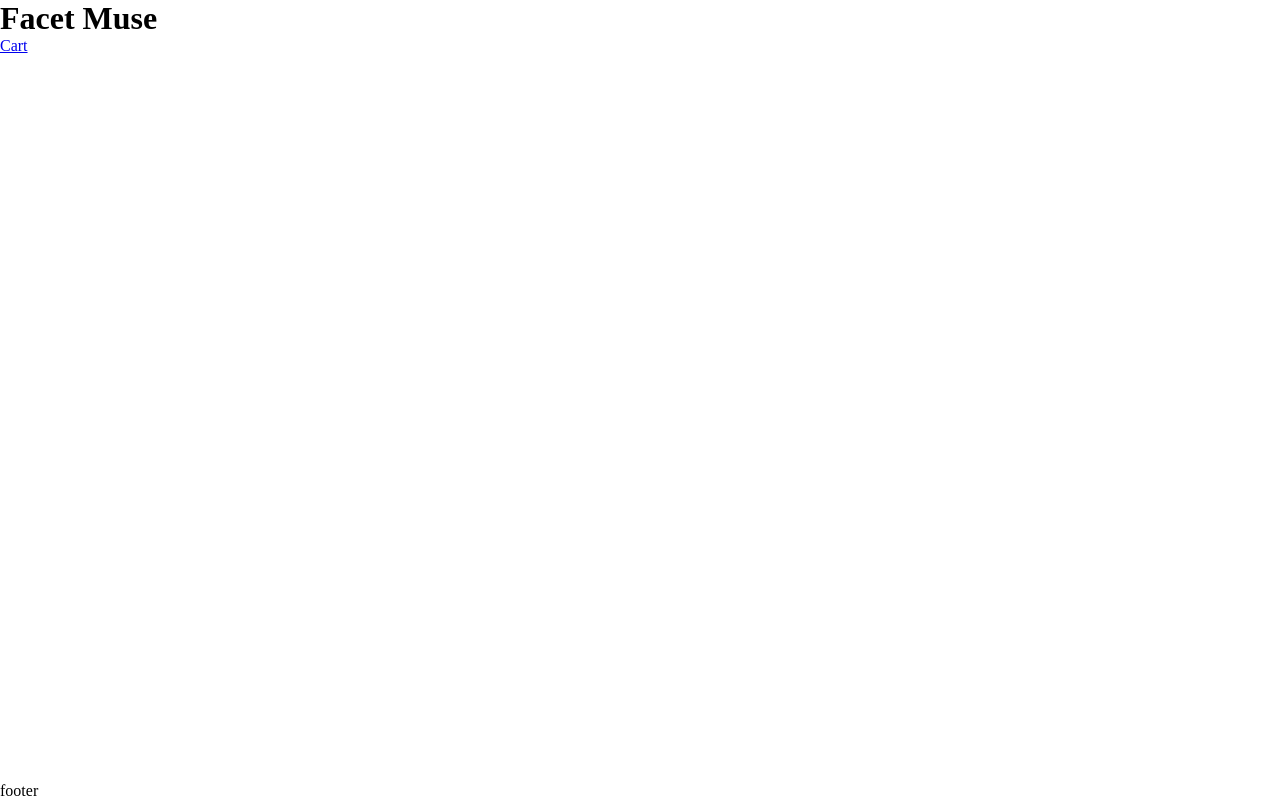
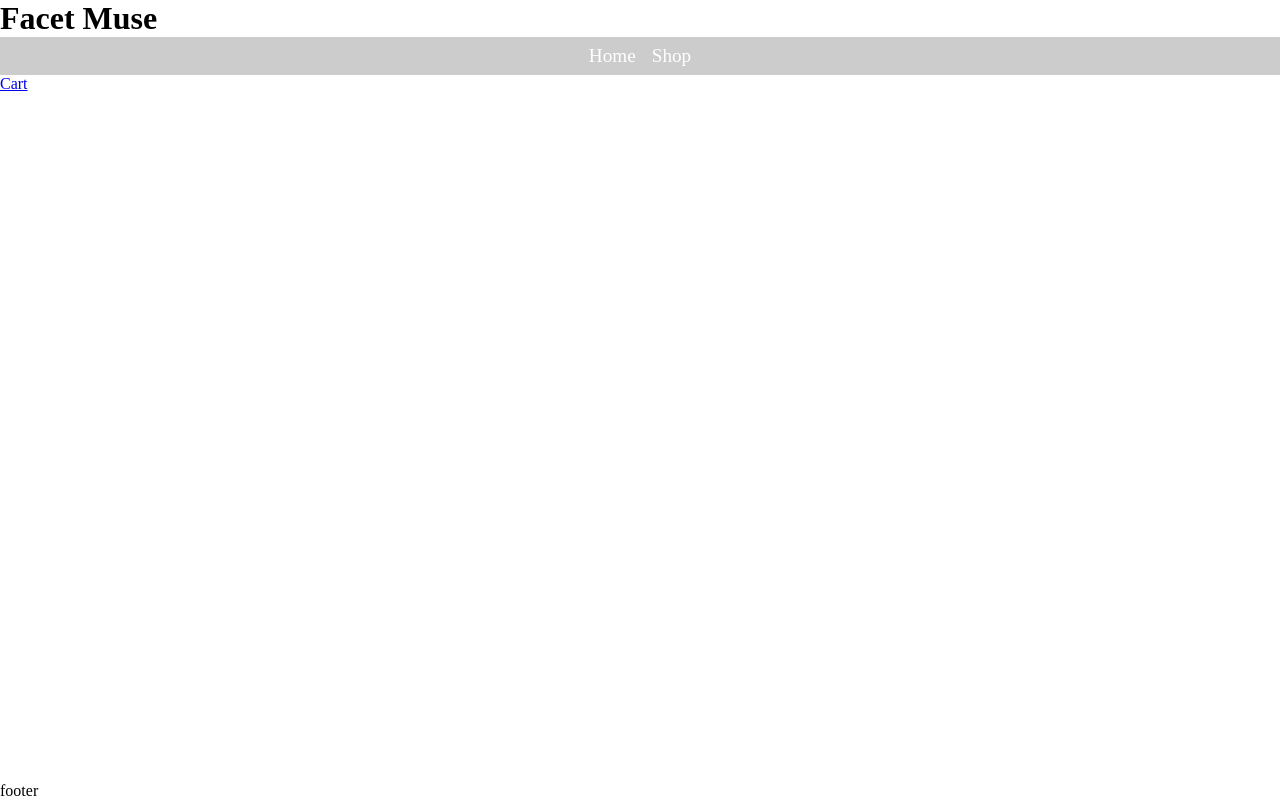
Before and after one commit to MahmoudTalass/shopping-cart, a React (Vite) app: page /shop in a window 1280 px wide. Built offline with nearby package versions, Linux system fonts and the light colour scheme.

Commit message:
Create a navigation bar with links and style it

```diff
--- a/src/Components/NavBar/NavBar.jsx
+++ b/src/Components/NavBar/NavBar.jsx
@@ -1 +1,15 @@
-export default function NavBar() {}
+import { Link } from "react-router-dom";
+import styles from "./NavBar.module.css";
+
+export default function NavBar() {
+   return (
+      <nav className={styles.nav}>
+         <Link to="/" className={styles.navLink}>
+            Home
+         </Link>
+         <Link to="/shop" className={styles.navLink}>
+            Shop
+         </Link>
+      </nav>
+   );
+}
--- a/src/Components/NavBar/NavBar.module.css
+++ b/src/Components/NavBar/NavBar.module.css
@@ -0,0 +1,13 @@
+.nav {
+   display: flex;
+   justify-content: center;
+   gap: 1rem;
+   background-color: #ccc;
+   padding: 0.5rem 0;
+}
+
+.navLink {
+   text-decoration: none;
+   color: #fff;
+   font-size: 1.2rem;
+}
```
